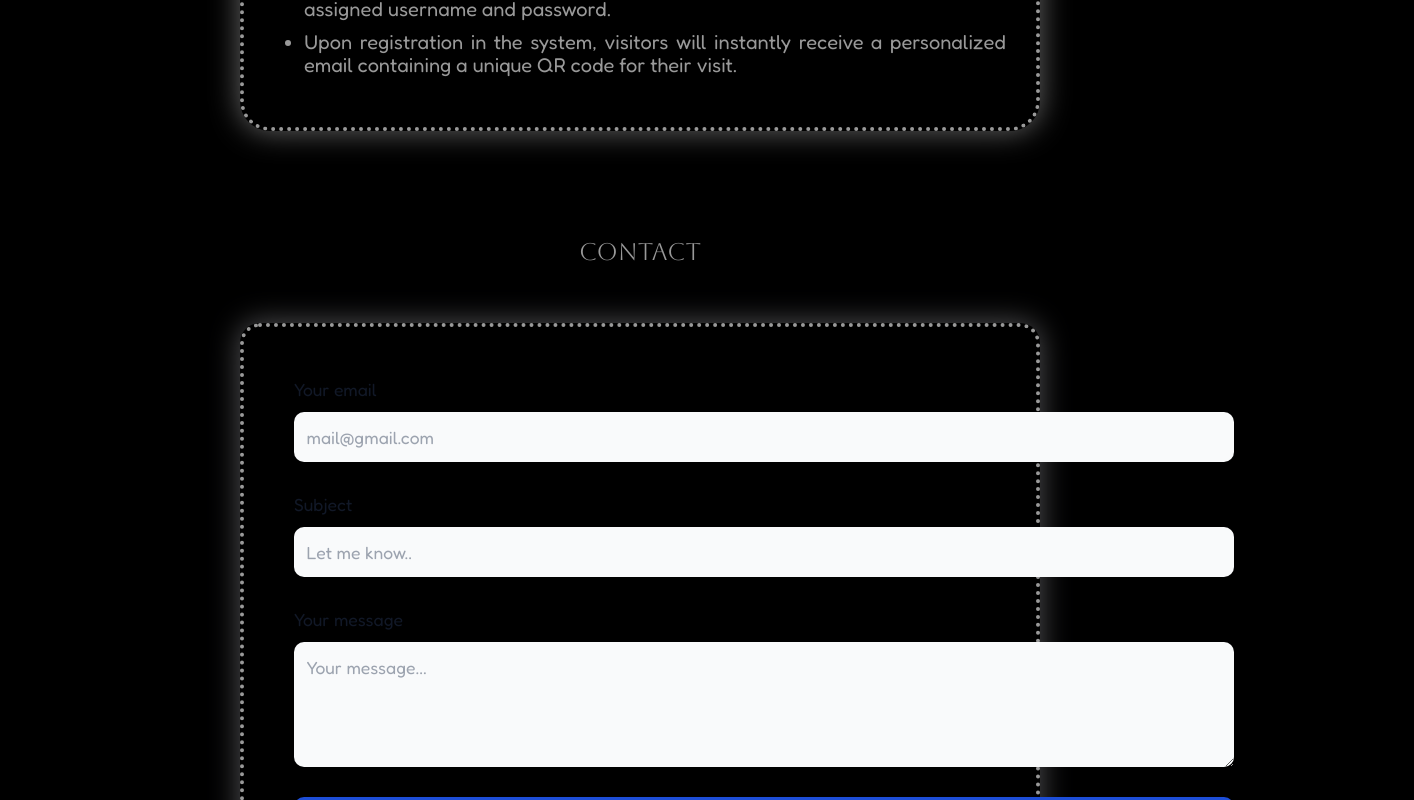
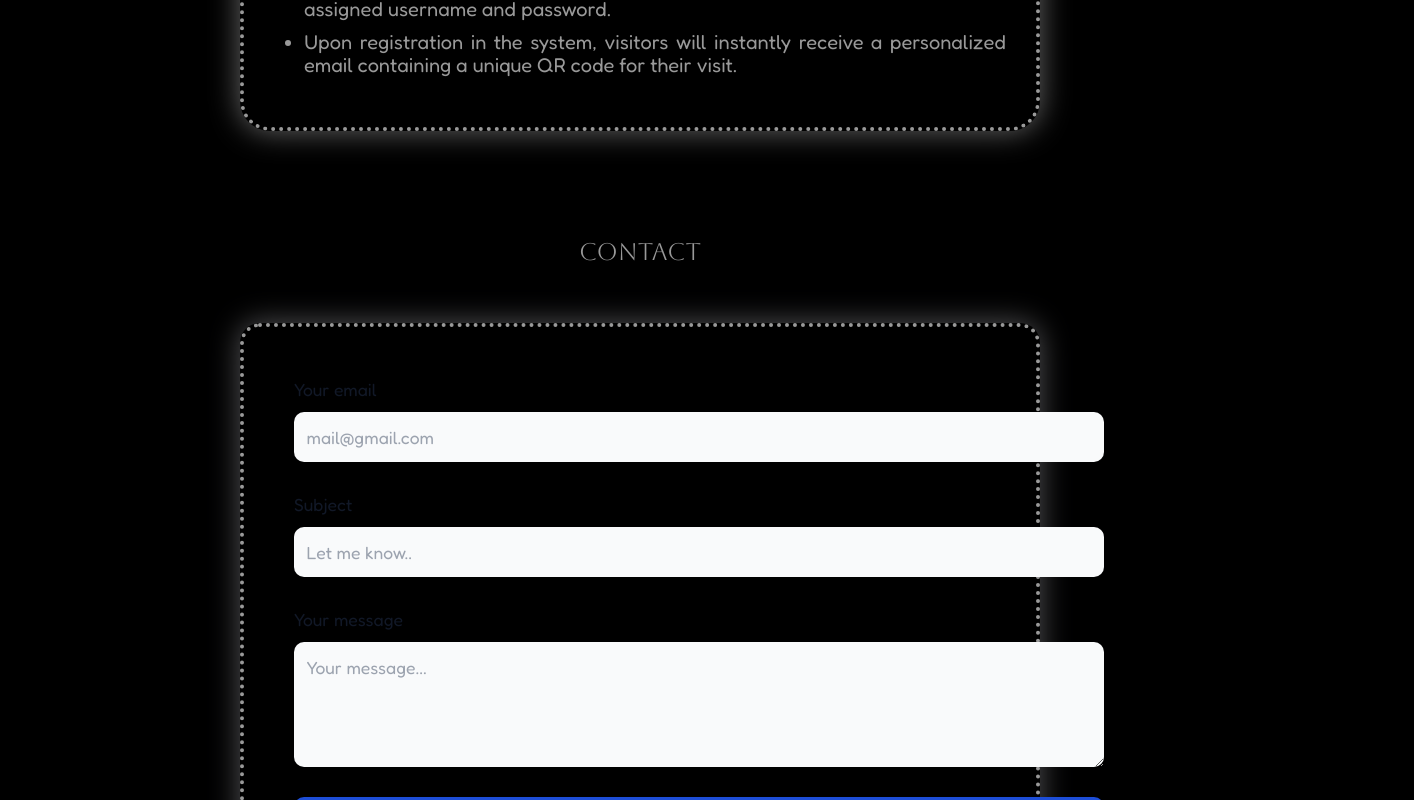
Before and after one commit to sajansaji/portfolio-me, a React (Vite) app: page / in a window 1280 px wide. Shown: the part 2597-3397 px from the top of the page, 1414 px wide, since content can reach past the window. Built offline with nearby package versions, Linux system fonts and the light colour scheme.

Commit message:
Update contact.css

```diff
--- a/src/assets/css/contact.css
+++ b/src/assets/css/contact.css
@@ -13,7 +13,7 @@
 
 @media only screen and (max-width: 600px) {
     .form {
-        width: 530px;
+        width: 480px;
 
     }
     .mar {
@@ -65,7 +65,7 @@
             margin-left: 150px;
         }
         .form {
-            width: 1120px;
+            width: 990px;
         }
     }
 
```
